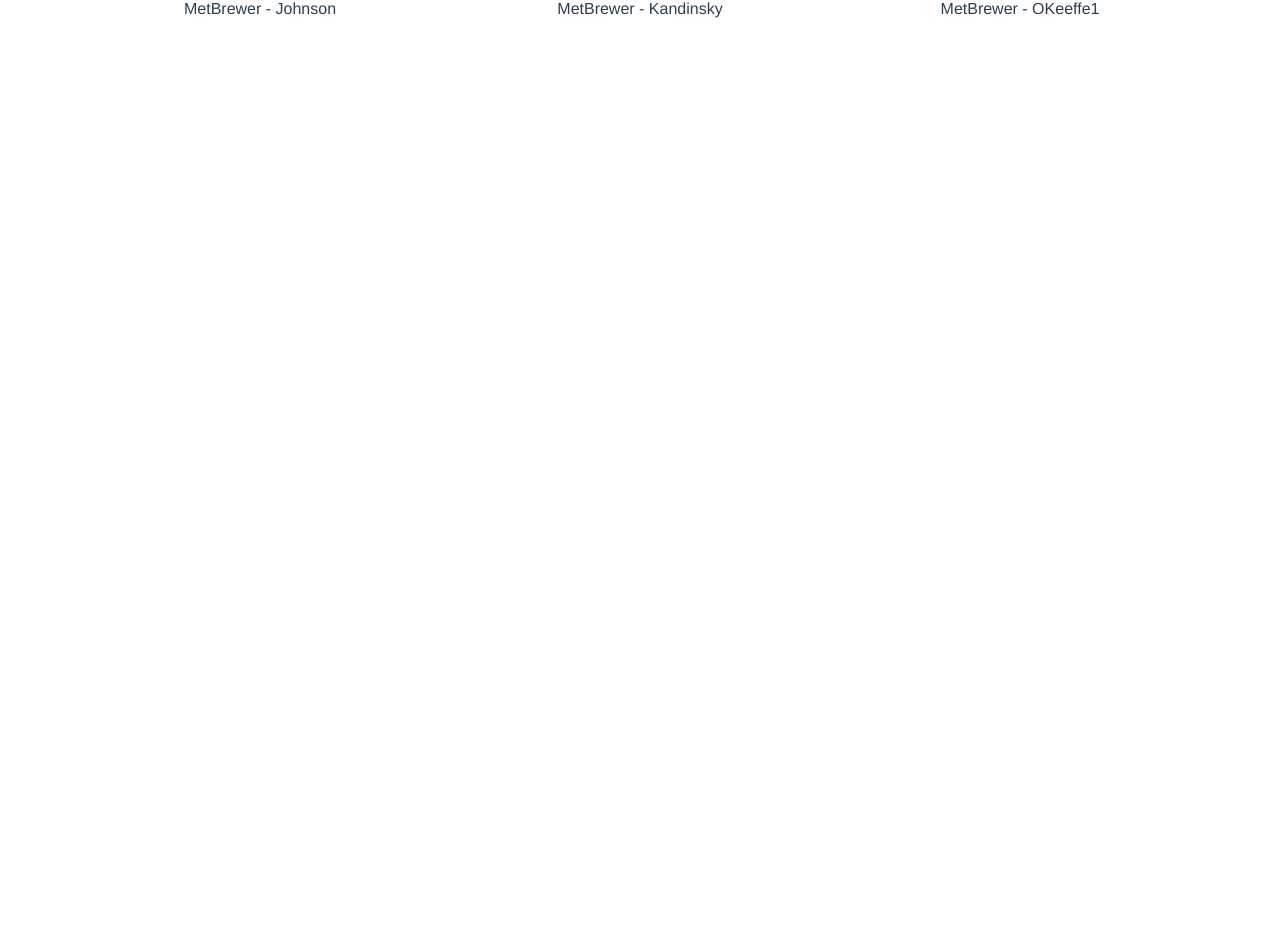
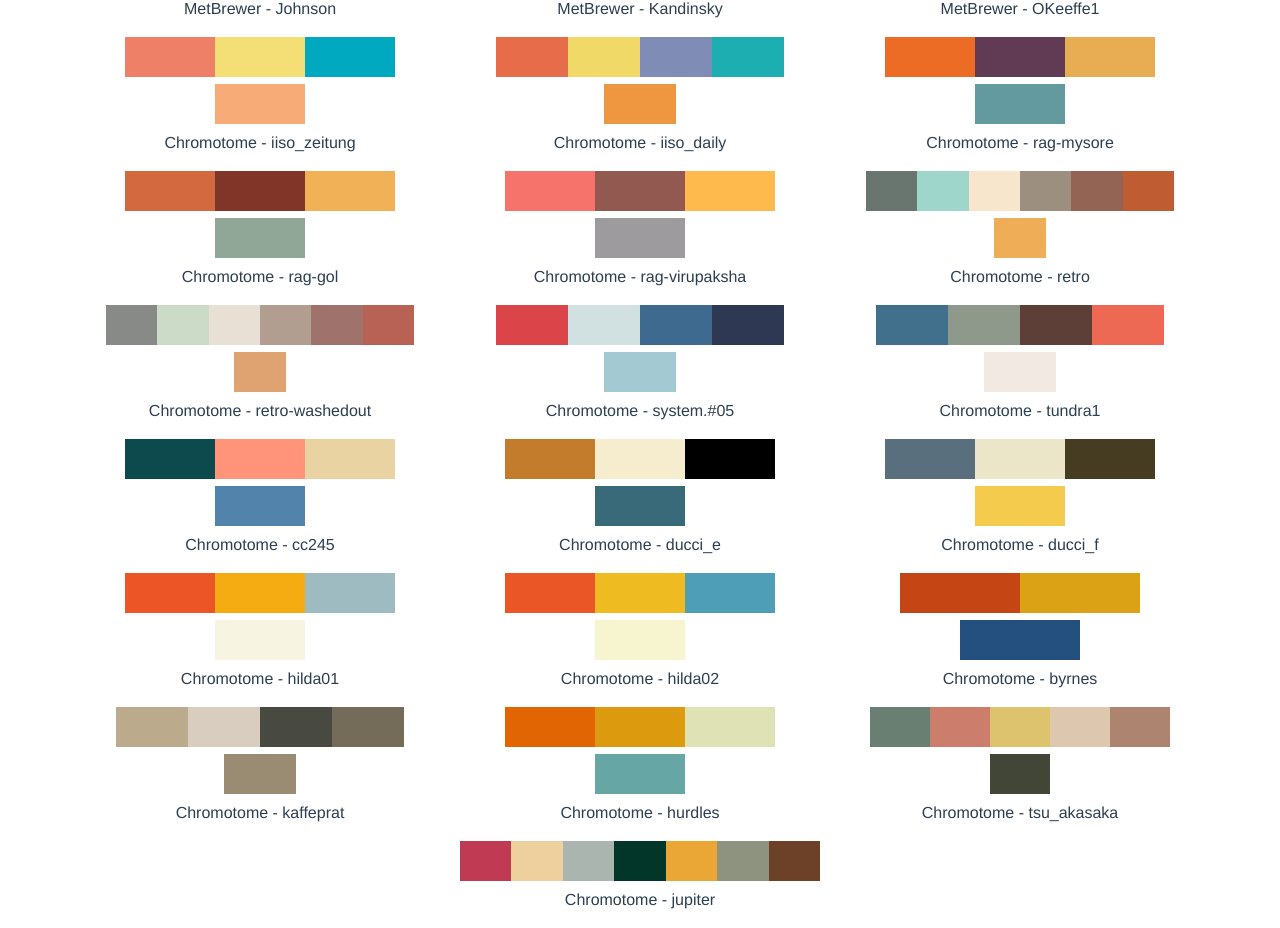
Before and after one commit to yang3kc/scicolor, a Vue app in the folder pages/: page / in a window 1280 px wide. Shown: the part 853-1781 px from the top of the page. Before the commit the page ends 890 px from the top, so only its background shows below. Built offline with nearby package versions, Linux system fonts and the light colour scheme.

Commit message:
add: add chromotome

```diff
--- a/pages/src/components/ColorPicker.vue
+++ b/pages/src/components/ColorPicker.vue
@@ -43,6 +43,7 @@
           Colors listed come form
           <a href="https://help.tableau.com/current/pro/desktop/en-us/formatting_create_custom_colors.htm" target="_blank">Tableau</a>,
           <a href="https://github.com/karthik/wesanderson" target="_blank">Wes Anderson Palettes</a>,
+          <a href="https://github.com/kgolid/chromotome" target="_blank">Chromotome</a>,
           and <a href="https://github.com/BlakeRMills/MetBrewer" target="_blank">MetBrewer</a>.
         </p>
         <p>
--- a/pages/src/components/colors.json
+++ b/pages/src/components/colors.json
@@ -88,5 +88,119 @@
     "name": "OKeeffe1",
     "labels": ["discrete", "diverging", "color_blind_friendly"],
     "colors": ["#6b200c", "#973d21", "#da6c42", "#ee956a", "#fbc2a9", "#f6f2ee", "#bad6f9", "#7db0ea", "#447fdd", "#225bb2", "#133e7e"]
+  },
+  {
+    "collection": "Chromotome",
+    "name": "iiso_zeitung",
+    "labels": ["categorical"],
+    "colors": ["#ee8067", "#f3df76", "#00a9c0", "#f7ab76"]
+  },
+  {
+    "collection": "Chromotome",
+    "name": "iiso_daily",
+    "labels": ["categorical"],
+    "colors": ["#e76c4a", "#f0d967", "#7f8cb6", "#1daeb1", "#ef9640"]
+  },
+  {
+    "collection": "Chromotome",
+    "name": "rag-mysore",
+    "labels": ["categorical"],
+    "colors": ["#ec6c26", "#613a53", "#e8ac52", "#639aa0"]
+  },
+  {
+    "collection": "Chromotome",
+    "name": "rag-gol",
+    "labels": ["categorical"],
+    "colors": ["#d3693e", "#803528", "#f1b156", "#90a798"]
+  },
+  {
+    "collection": "Chromotome",
+    "name": "rag-virupaksha",
+    "labels": ["categorical"],
+    "colors": ["#f5736a", "#925951", "#feba4c", "#9d9b9d"]
+  },
+  {
+    "collection": "Chromotome",
+    "name": "retro",
+    "labels": ["categorical"],
+    "colors": [ "#69766f", "#9ed6cb", "#f7e5cc", "#9d8f7f", "#936454", "#bf5c32", "#efad57" ]
+  },
+  {
+    "collection": "Chromotome",
+    "name": "retro-washedout",
+    "labels": ["categorical"],
+    "colors": [ "#878a87", "#cbdbc8", "#e8e0d4", "#b29e91", "#9f736c", "#b76254", "#dfa372" ]
+  },
+  {
+    "collection": "Chromotome",
+    "name": "system.#05",
+    "labels": ["categorical"],
+    "colors": ["#db4549", "#d1e1e1", "#3e6a90", "#2e3853", "#a3c9d3"]
+  },
+  {
+    "collection": "Chromotome",
+    "name": "tundra1",
+    "labels": ["categorical"],
+    "colors": ["#40708c", "#8e998c", "#5d3f37", "#ed6954", "#f2e9e2"]
+  },
+  {
+    "collection": "Chromotome",
+    "name": "cc245",
+    "labels": ["categorical"],
+    "colors": ["#0d4a4e", "#ff947b", "#ead3a2", "#5284ab"]
+  },
+  {
+    "collection": "Chromotome",
+    "name": "ducci_e",
+    "labels": ["categorical"],
+    "colors": ["#c37c2b", "#f6ecce", "#000000", "#386a7a"]
+  },
+  {
+    "collection": "Chromotome",
+    "name": "ducci_f",
+    "labels": ["categorical"],
+    "colors": ["#596f7e", "#eae6c7", "#463c21", "#f4cb4c"]
+  },
+  {
+    "collection": "Chromotome",
+    "name": "hilda01",
+    "labels": ["categorical"],
+    "colors": ["#ec5526", "#f4ac12", "#9ebbc1", "#f7f4e2"]
+  },
+  {
+    "collection": "Chromotome",
+    "name": "hilda02",
+    "labels": ["categorical"],
+    "colors": ["#eb5627", "#eebb20", "#4e9eb8", "#f7f5d0"]
+  },
+  {
+    "collection": "Chromotome",
+    "name": "byrnes",
+    "labels": ["categorical"],
+    "colors": ["#c54514", "#dca215", "#23507f"]
+  },
+  {
+    "collection": "Chromotome",
+    "name": "kaffeprat",
+    "labels": ["categorical"],
+    "colors": ["#BCAA8C", "#D8CDBE", "#484A42", "#746B58", "#9A8C73"]
+  },
+  {
+    "collection": "Chromotome",
+    "name": "hurdles",
+    "labels": ["categorical"],
+    "colors": ["#e16503", "#dc9a0f", "#dfe2b4", "#66a7a6"]
+  },
+  {
+    "collection": "Chromotome",
+    "name": "tsu_akasaka",
+    "labels": ["categorical"],
+    "colors": ["#687f72", "#cc7d6c", "#dec36f", "#dec7af", "#ad8470", "#424637"]
+  },
+  {
+    "collection": "Chromotome",
+    "name": "jupiter",
+    "labels": ["categorical"],
+    "colors": ["#c03a53", "#edd09e", "#aab5af", "#023629", "#eba735", "#8e9380", "#6c4127"]
   }
 ]
```
